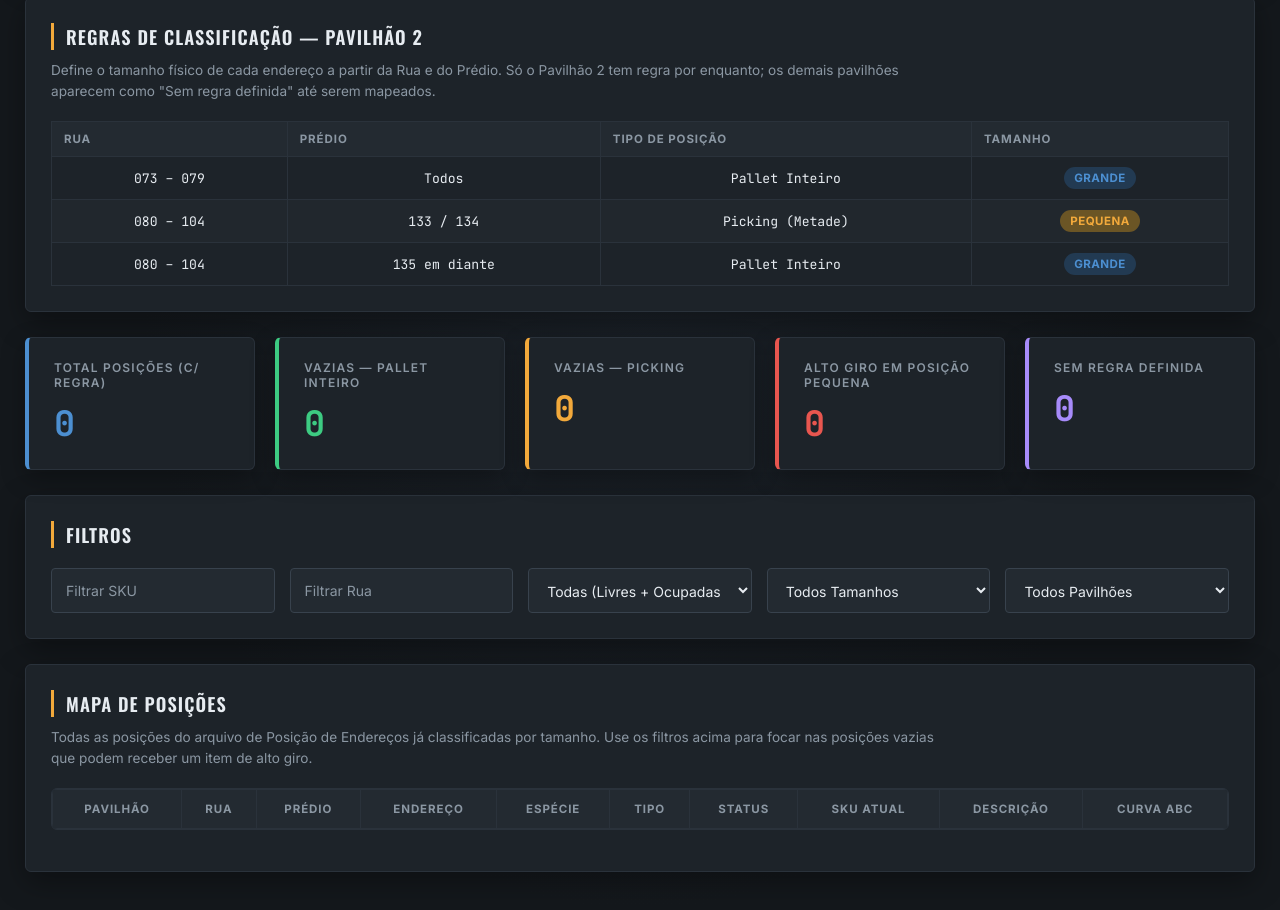
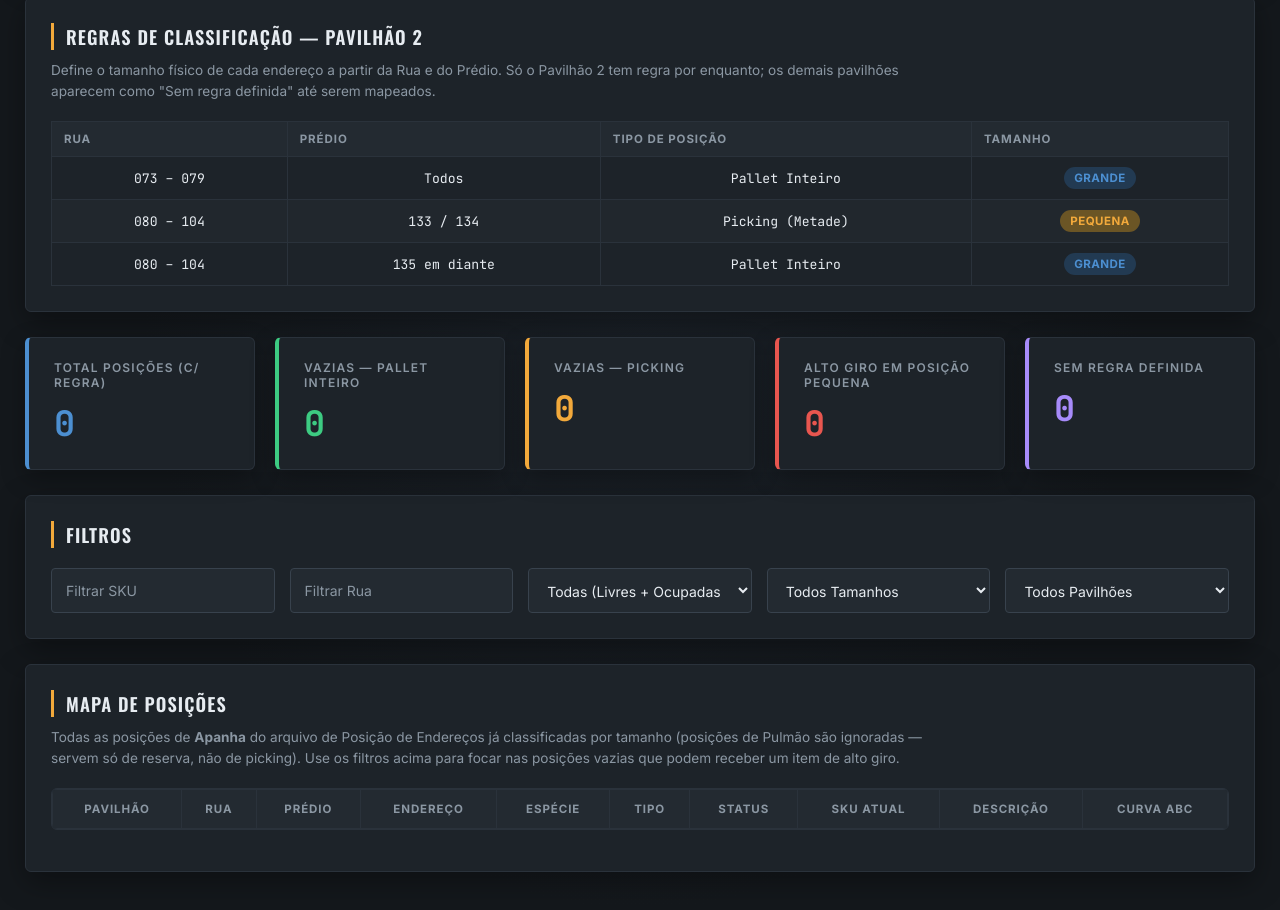
Before and after one commit to Kauan638/Altera-o-Automatizada-de-Layout-CD-107, a plain HTML site: page index.html in a window 1280 px wide. Shown: the part 513-1423 px from the top of the page. Drawn offline with nearby package versions, Linux system fonts and the light colour scheme.

Commit message:
Add files via upload

```diff
--- a/index.html
+++ b/index.html
@@ -297,9 +297,10 @@
             </h2>
 
             <p class="card-subtexto">
-                Todas as posições do arquivo de Posição de Endereços já classificadas
-                por tamanho. Use os filtros acima para focar nas posições vazias que
-                podem receber um item de alto giro.
+                Todas as posições de <b>Apanha</b> do arquivo de Posição de Endereços já
+                classificadas por tamanho (posições de Pulmão são ignoradas — servem só
+                de reserva, não de picking). Use os filtros acima para focar nas posições
+                vazias que podem receber um item de alto giro.
             </p>
 
             <div class="tabela-container">
--- a/script.js
+++ b/script.js
@@ -567,6 +567,22 @@ function montarResultadoPosicoes(){
     resultadoPosicoes = [];
 
     dadosPosicoes.forEach(p=>{
+
+        // Considera só posições de APANHA. O arquivo de Posição
+        // de Endereços traz Apanha e Pulmão juntos — sem esse
+        // filtro, o mapa de posições/vazias e a sugestão de
+        // realocação misturavam endereço de pulmão (reserva)
+        // com endereço de apanha (picking real), inflando os
+        // números.
+
+        const especieBruta =
+        String(p.ESPECIE_END || "").toUpperCase();
+
+        if(!especieBruta.includes("APANHA")){
+
+            return;
+
+        }
 
         const rua = Number(p.CODRUA) || 0;
         const predio = Number(p.NROPREDIO) || 0;
```
